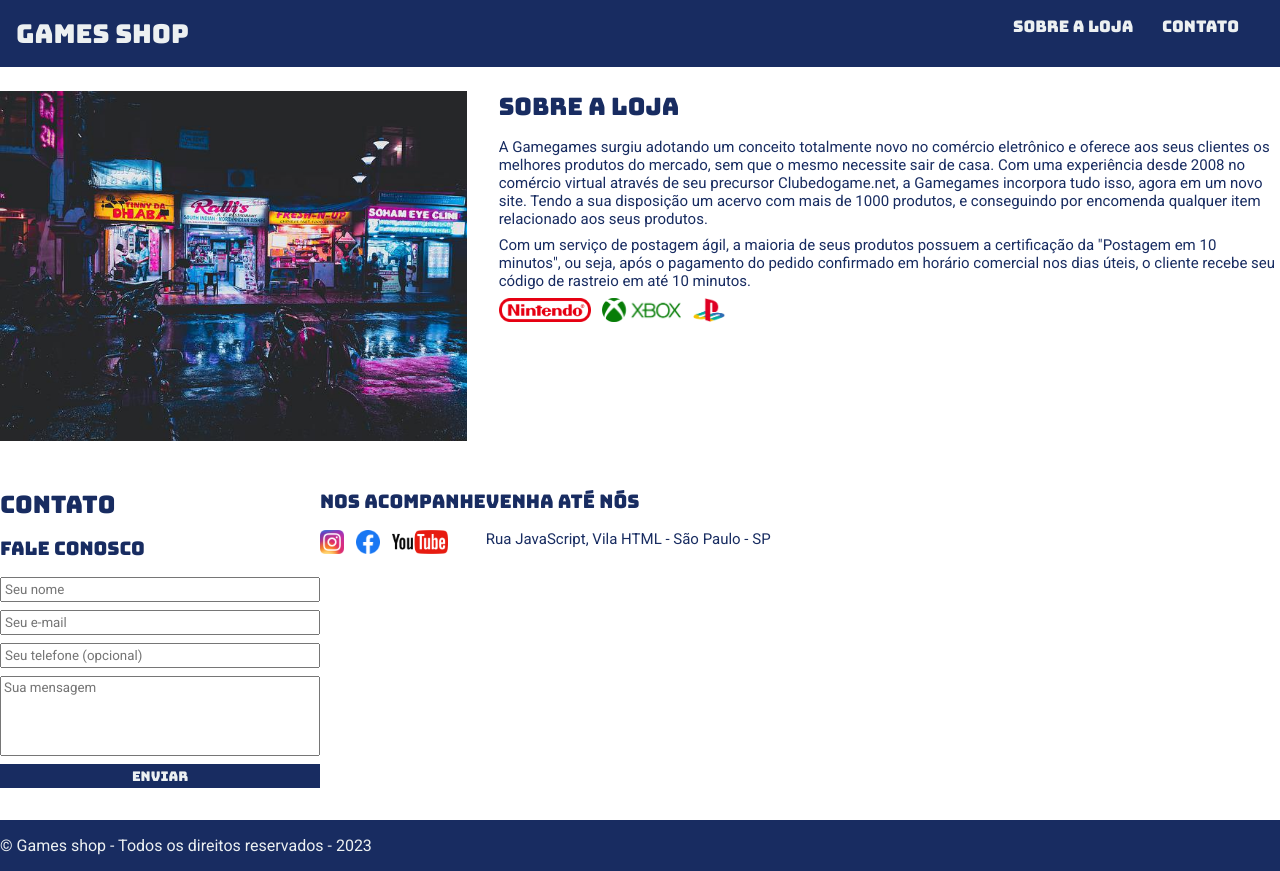
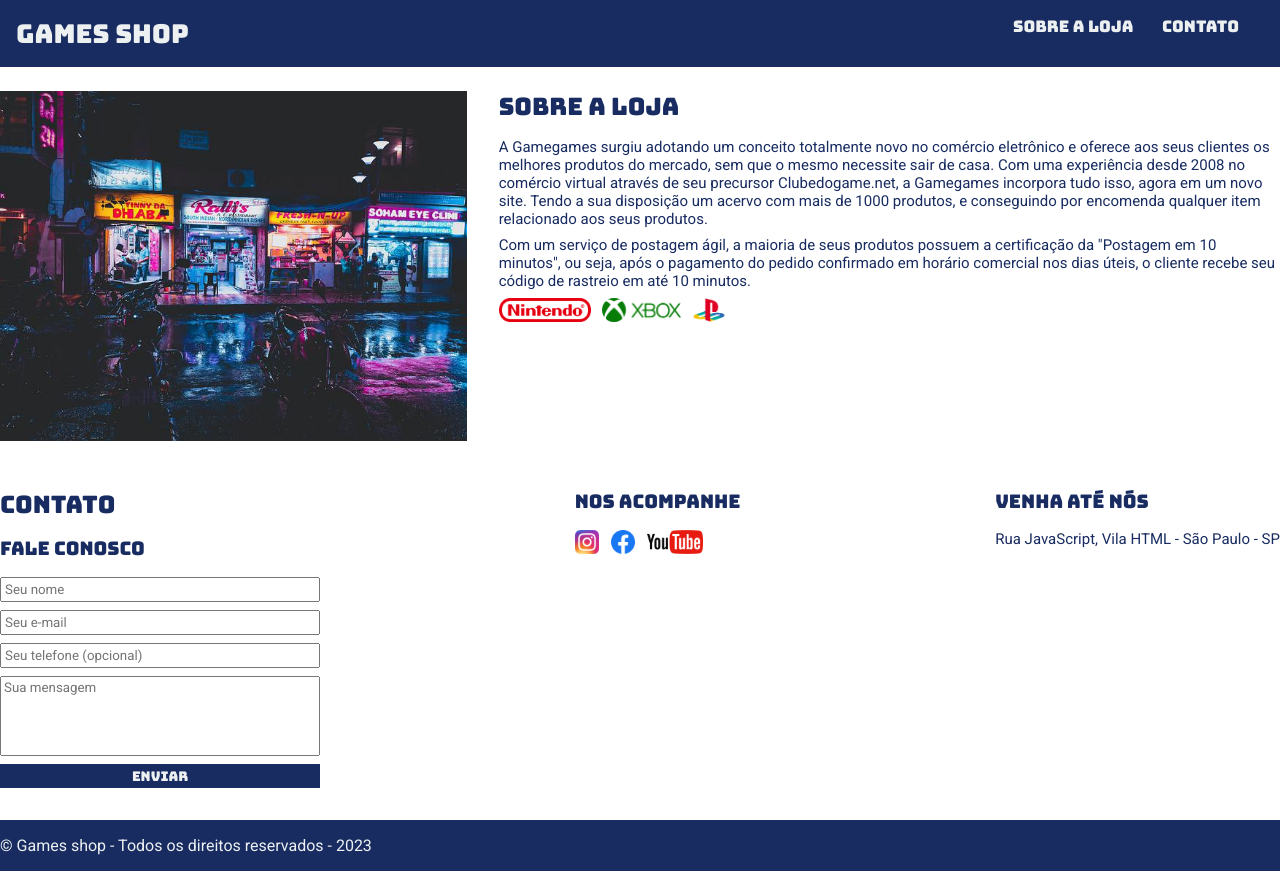
Before and after one commit to sahmendes/curso_ebac_frontend, a plain HTML site: page Sarah/index.html in a window 1280 px wide. Drawn offline with Linux system fonts and the light colour scheme.

Commit message:
Update index.html

```diff
--- a/Sarah/index.html
+++ b/Sarah/index.html
@@ -46,7 +46,6 @@
     </section>
     <section id="contact">
         <div class="container">
-            <div class="methods">
                 <div>
                     <h2>Contato</h2>
                     <h3>Fale conosco</h3>
```
